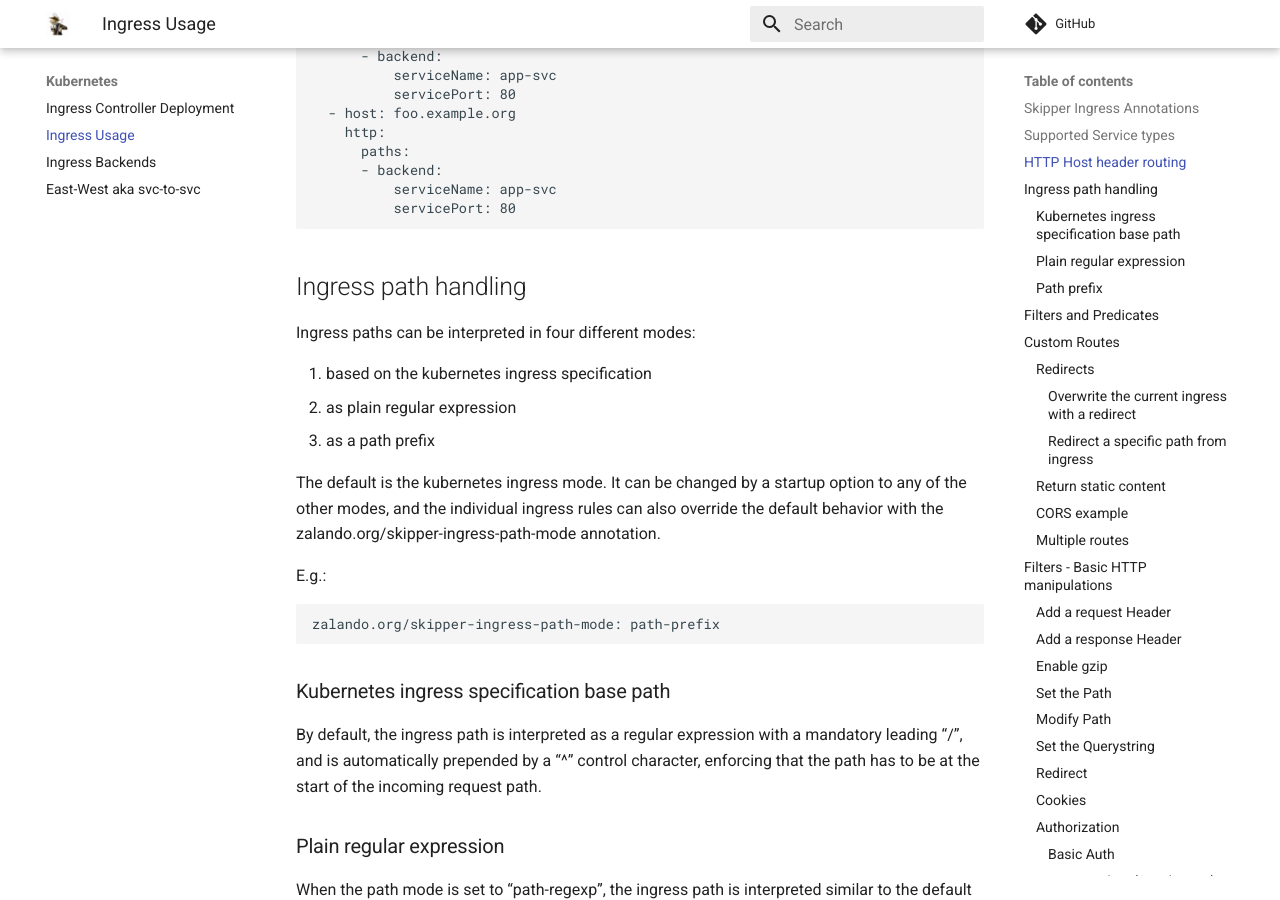
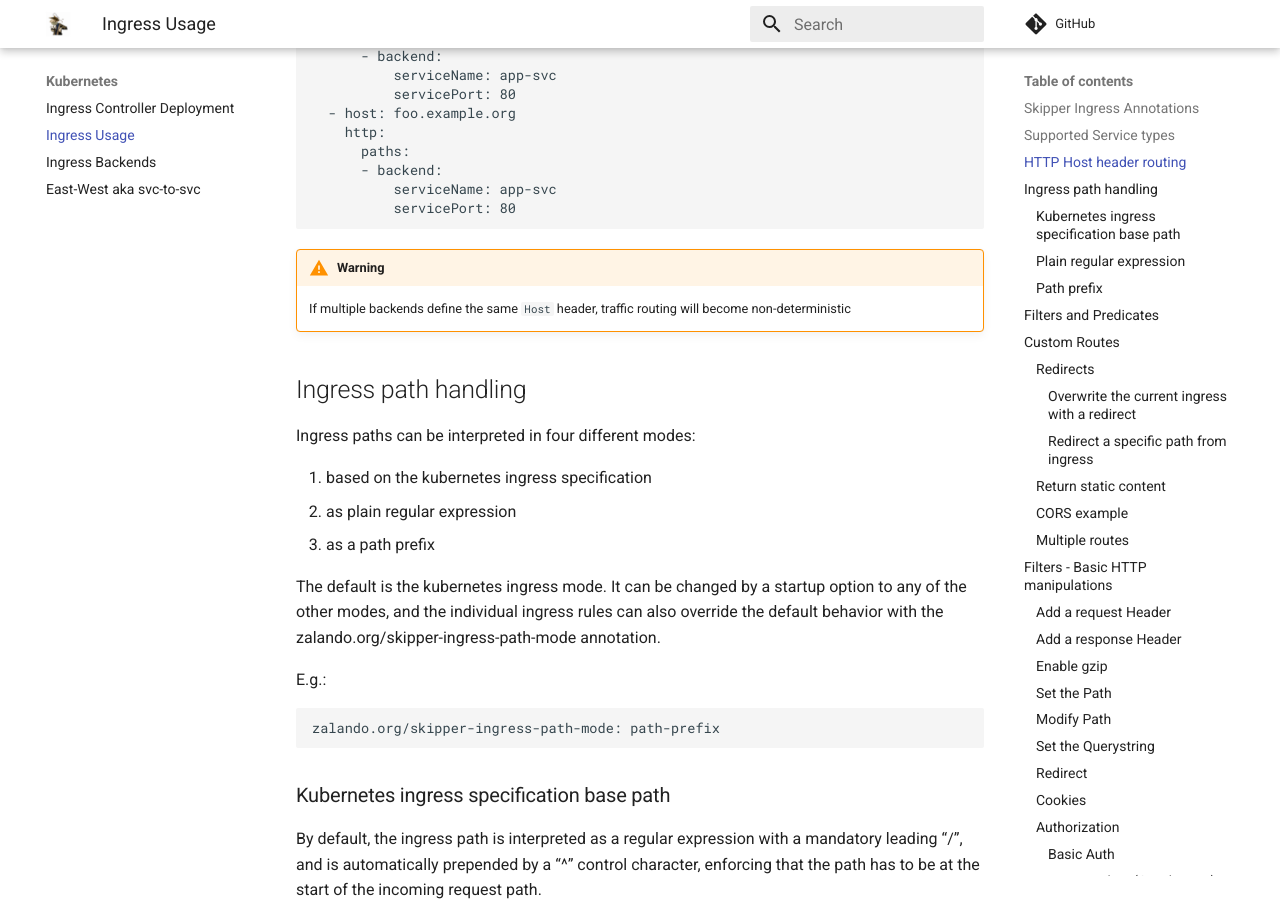
Before and after one commit to zalando/skipper, an MkDocs documentation site: the page built from docs/kubernetes/ingress-usage.md, in a window 1280 px wide and 900 px high, scrolled down 2045 px. Built offline with MkDocs 1.6.1 and Material for MkDocs 9.7.7, drawn with Linux system fonts in a browser that asks for light colours; comment, search, counter and statistics services are not loaded.

Commit message:
Warning against multiple Ingresses
Warning against multiple ingresses defining the same Host header
 because that causes routing to become non-deterministic

Signed-off-by: Muhammad Muaaz Saleem <muhammad.muaaz.saleem@zalando.de>

```diff
--- a/docs/kubernetes/ingress-usage.md
+++ b/docs/kubernetes/ingress-usage.md
@@ -76,6 +76,9 @@ Cloud migration.
               serviceName: app-svc
               servicePort: 80
 
+!!! Warning
+
+    If multiple backends define the same `Host` header, traffic routing will become non-deterministic
 ## Ingress path handling
 
 Ingress paths can be interpreted in four different modes:
```
